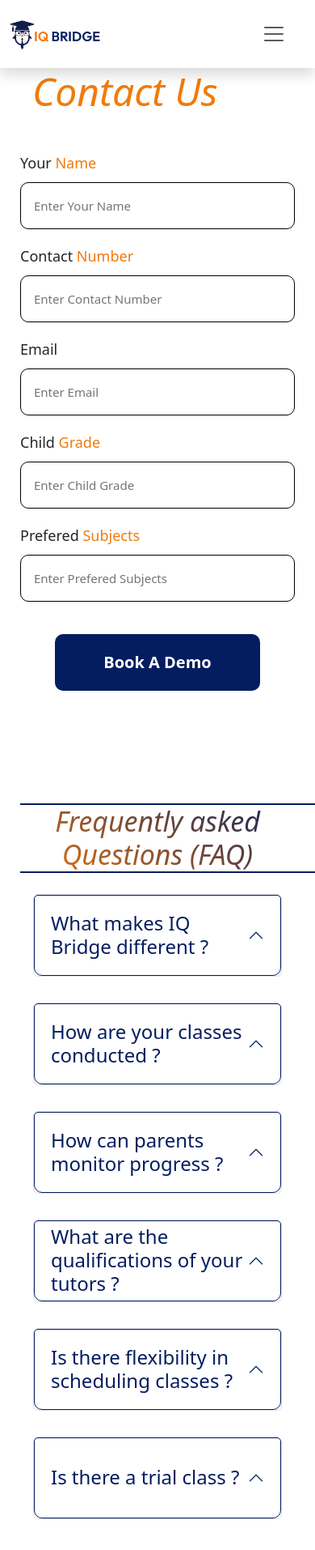
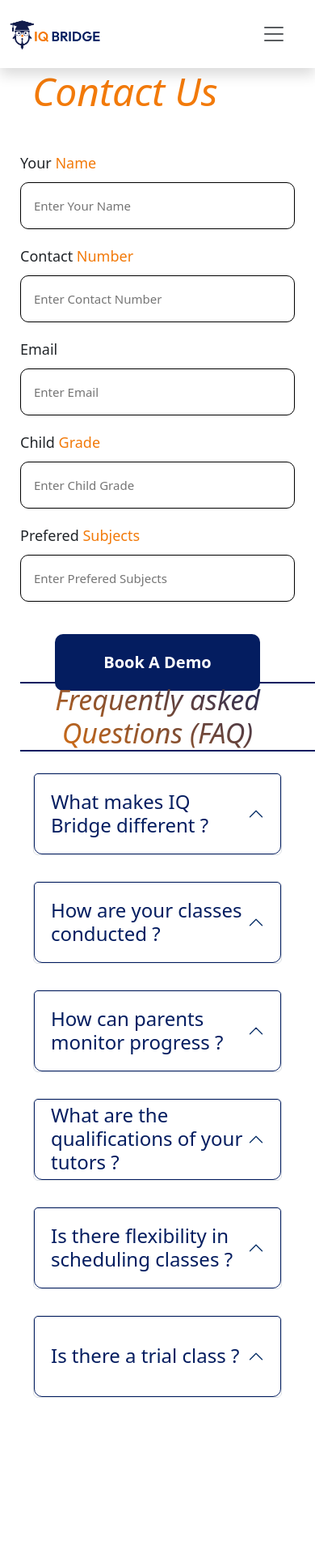
Before and after one commit to dilip2k04/hostinger, a React (Vite) app: page /contact-us in a window 390 px wide. Shown: the top 1914 px of the page at 81% size. Built offline with nearby package versions, Linux system fonts and the light colour scheme.

Commit message:
Contact Us Spacing Done in Mobile View

```diff
--- a/src/pages/Contact/Contact.css
+++ b/src/pages/Contact/Contact.css
@@ -10,19 +10,31 @@
 
 }
 
-.form_tab, .accordions_tab{
+.form_tab{
+    padding: 0 50px;
+    margin-bottom: 30px;
+    height: 700px !important;
+}
+.accordions_tab{
     padding: 0 50px;
     margin-bottom: 30px;
 }
 .faq_section{
-    margin-top: -120px;
+    margin-top: 0px;
     padding-bottom: 30px;
 }
 
 @media (max-width: 768px) {
-    .form_tab, .accordions_tab{
+    .form_tab{
         padding: 0 25px;
         margin-bottom: 30px;
+        height: 630px !important;
+    }
+    .accordions_tab{
+        padding: 0 25px;
+        margin-bottom: 30px;
+        height: 950px !important;
+        margin-bottom: 0;
     }
     .contact_title{
         margin-left: 40px;
--- a/src/pages/Contact/Contact.jsx
+++ b/src/pages/Contact/Contact.jsx
@@ -171,7 +171,7 @@ export default function Contact() {
           </form>
         </div>
       </div>
-      <div className="faq_section">
+      <div className="faq_section" style={{height:'auto'}}>
         <Tab title="Frequently asked Questions (FAQ)" is_title={true} />
         <div className="accordions_tab d-flex  row g-0">
           {accordion_data.map((acc, idx) => {
```
